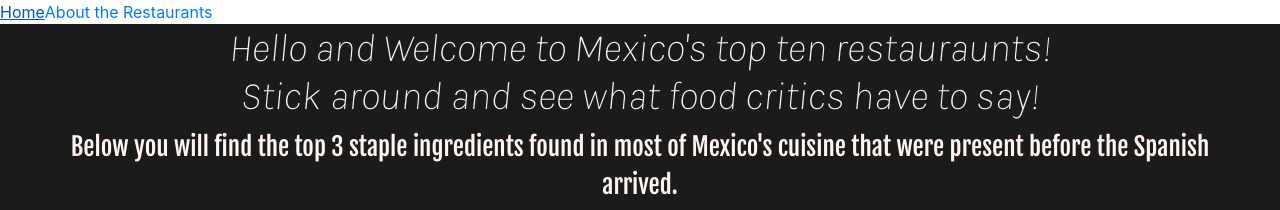
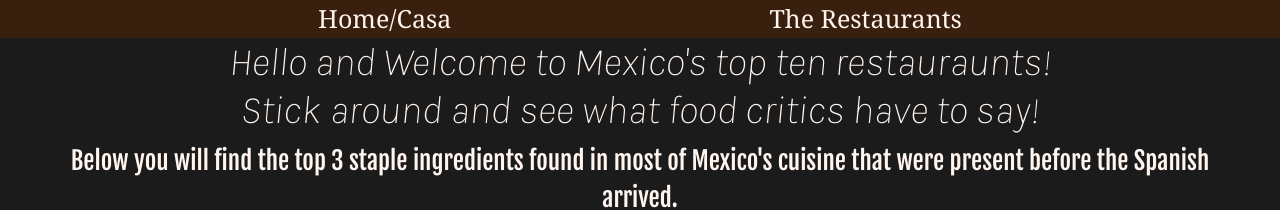
Before and after one commit to LuiArm/REACT-Project-, a React (Create React App) app: page / in a window 1280 px wide. Shown: the top 210 px of the page. Built offline with nearby package versions, Linux system fonts and the light colour scheme.

Commit message:
styling touches

```diff
--- a/src/App.css
+++ b/src/App.css
@@ -2,7 +2,6 @@
   text-align: center;
 }
 body {
-background-color: red;
 background-size: cover;
 }
 
@@ -47,3 +46,47 @@ background-size: cover;
    font-family: 'Fjalla One', sans-serif ;
 
   }
+
+.restaurant {
+  background-color: #1b1b1b;
+  height: 750px;
+}
+
+.restText {
+  font-family: 'Karla';
+  color: seashell;
+  text-align: center;
+  margin-top: 10px;
+  font-size: 20px;
+}
+
+.restText2 {
+  font-family: 'Karla';
+  color: seashell;
+  text-align: center;
+  margin-top: 10px;
+  font-size: 20px;
+}
+
+.resthead {
+  font-family: 'Fjalla One';
+  color: white;
+}
+
+.resthead2 {
+  font-family: 'Fjalla One';
+  color: white;
+  margin-top: 40px;
+}
+
+.nav {
+  background-color: #391f0d;
+  display: flex;
+  justify-content: space-evenly;
+}
+
+.home, .about {
+  color: seashell;
+  font-family: Georgia, 'Times New Roman', Times, serif;
+  font-size: 25px;
+}
--- a/src/components/Nav.js
+++ b/src/components/Nav.js
@@ -1,16 +1,21 @@
 import React from "react";
 import { Link } from "react-router-dom";
+import Navbar from 'react-bootstrap/Navbar'
+import Button from 'react-bootstrap/Button'
+import Form from 'react-bootstrap/Form'
+import FormControl from 'react-bootstrap/FormControl'
 
 const Nav = (props) => {
     return(
+
         <div className="nav">
             <Link to ="/">
-                <div>Home</div>
+                <div className="home">Home/Casa</div>
             </Link>
             <Link to ="/restaurants">
-                <div>About the Restaurants</div>
+                <div className="about">The Restaurants</div>
             </Link>
-        </div>
+         </div>
     );
 };
 
--- a/src/components/Restaurant.js
+++ b/src/components/Restaurant.js
@@ -25,7 +25,7 @@ const Restaurant = (props) => {
 
     })
         const data = await response.json();
-    //   console.log(data)
+      console.log(data)
         setRestaurants(data.items)
 
     }
@@ -51,10 +51,12 @@ const loaded = () =>{
     //
 
     return (
-        <div>
-            <h1>{selectedRestaurant.fields.name}</h1>
-            <h1>{selectedRestaurant.fields.aboutChef}</h1>
-            <h1>{selectedRestaurant.fields.description}</h1>
+        <div className="restaurant">
+            {/* <img>{selectedRestaurant.fields.image.url}</img> */}
+            <h2 className="resthead">About the Chef:</h2>
+            <p className="restText">{selectedRestaurant.fields.aboutChef}</p>
+            <h2 className="resthead2">About the Restaurant:</h2>
+            <p className="restText2">{selectedRestaurant.fields.description}</p>
         </div>
     )
 
```
